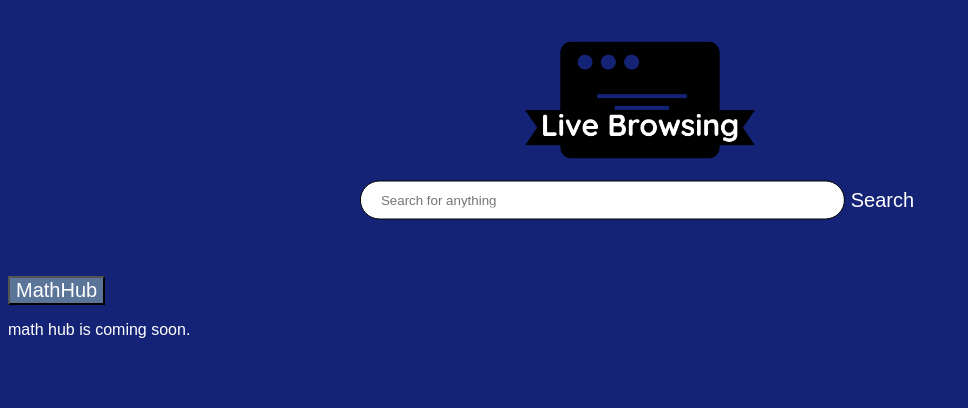
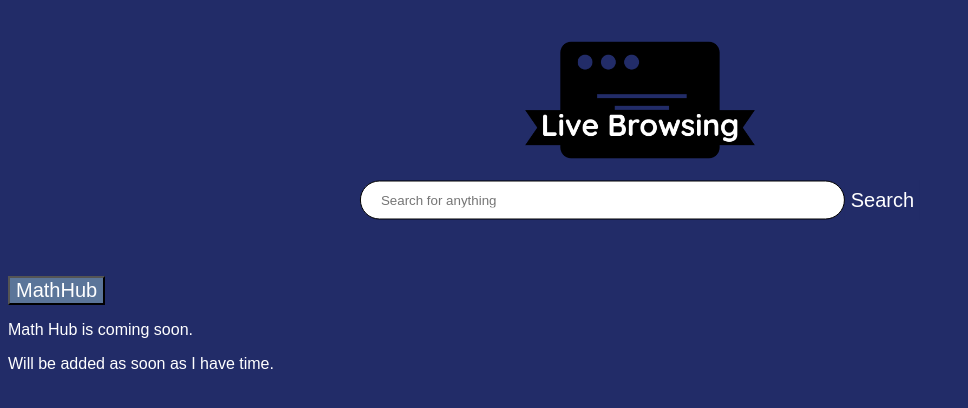
Before and after one commit to lilblock1/Live-Browsing, a PHP site: page / in a window 1280 px wide. Shown: the top 408 px of the page, without its empty margins (0-968 px from the left). Run offline with PHP 8.4, Linux system fonts and the light colour scheme.

Commit message:
added more text and changed color

```diff
--- a/index.html
+++ b/index.html
@@ -13,7 +13,7 @@
     <img src="LiveBrowsing.png" width="325" style="position: absolute; left: 50%; top: 100px; transform: translate(-50%, -50%);">
     <div style="position: absolute; left: 50%; top: 200px; transform: translate(-50%, -50%); display: flex; align-content: center">
       <input type="text" id="search" placeholder="Search for anything" style="outline: none; border: 1px solid black; width: 36vmax; height: 35px; border-radius: 20px; padding-left: 20px;">
-      <button id="submit" type="submit" style="font-size: 20px; background: #152376; border: none; cursor: pointer"onclick="submit()">Search</button>
+      <button id="submit" type="submit" style="font-size: 20px; background: #222C68; border: none; cursor: pointer"onclick="submit()">Search</button>
     </div>
     <div style="height: 250px;"></div>
     <div id="buttons" style="display: none;">
@@ -26,6 +26,7 @@
     <!-- Cloudflare Web Analytics --><script defer src='https://static.cloudflareinsights.com/beacon.min.js' data-cf-beacon='{"token": "f94aa3cb45f64f6abc50b71bbeb90104"}'></script><!-- End Cloudflare Web Analytics -->
     <!-- <iframe src="index2.html" style="border:none;" height="700" width="100%"></iframe> -->
     <button type="button" style="font-size: 20px; background: #5b7599;" onclick="window.location.href='/LearningMath/Hub.html'">MathHub</button>
-    <p>math hub is coming soon.</p>
+    <p>Math Hub is coming soon.</p>
+    <p>Will be added as soon as I have time.</p>
   </body>
 </html>
--- a/style.css
+++ b/style.css
@@ -3,7 +3,7 @@
 }
 
 body {
-  background-color: #152376;
+  background-color: #222C68;
 }
 
 #content, #buttons {
```
